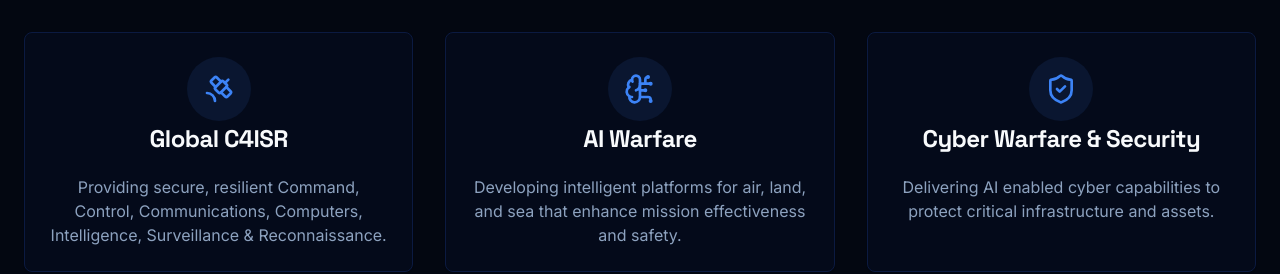
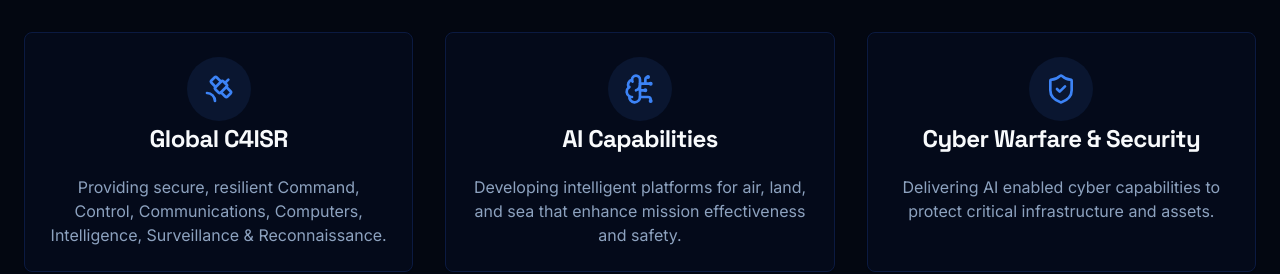
Before and after one commit to kabirpeswani/IvoriaSystems, a Next.js app: page / in a window 1280 px wide. Shown: the part 1760-2034 px from the top of the page. Built offline with nearby package versions, Linux system fonts and the light colour scheme.

Commit message:
AI capabiities (_for element div_)

```diff
--- a/src/components/landing/services-section.tsx
+++ b/src/components/landing/services-section.tsx
@@ -16,7 +16,7 @@ const services: Service[] = [
   },
   {
     icon: BrainCircuit,
-    title: "AI Warfare",
+    title: "AI Capabilities",
     description: "Developing intelligent platforms for air, land, and sea that enhance mission effectiveness and safety.",
   },
   {
```
